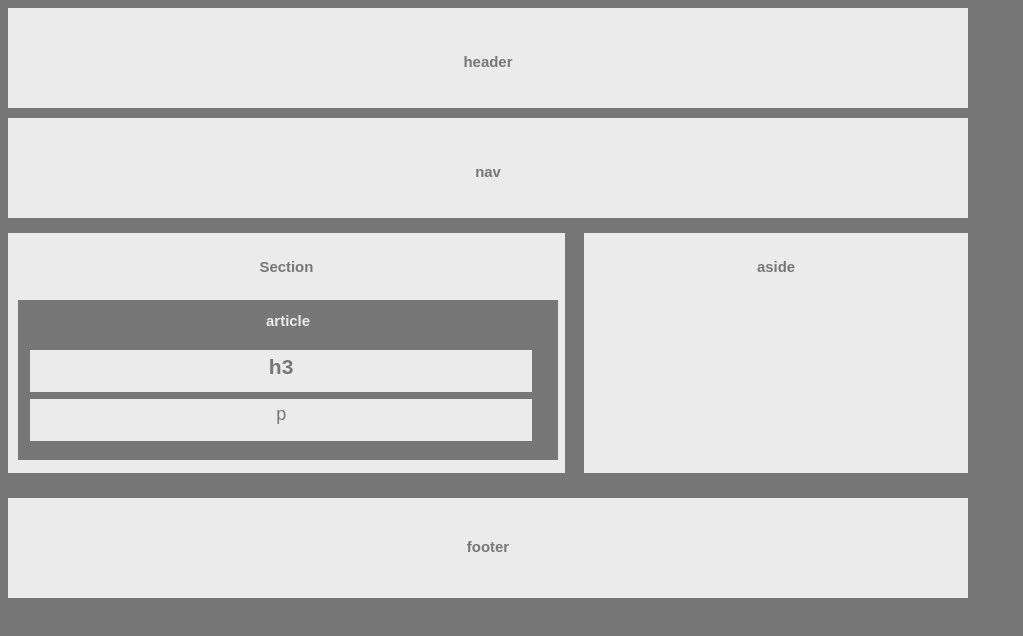
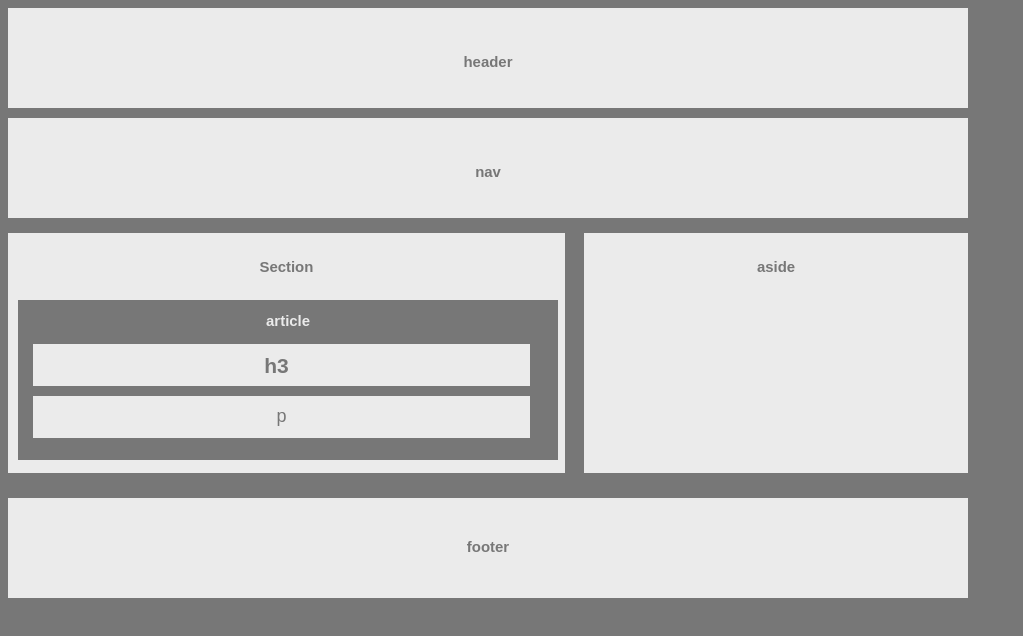
Before and after one commit to zmanphx/HW-Wireframe, a plain HTML site: page index.html in a window 1280 px wide. Shown: the whole page, without its empty margins (0-1023 px from the left). Drawn offline with Linux system fonts and the light colour scheme.

Commit message:
Second Commit made css corrections

```diff
--- a/index.html
+++ b/index.html
@@ -3,7 +3,6 @@
 <head>
     <meta charset="UTF-8">
     <meta name="viewport" content="width=device-width, initial-scale=1.0">
-    <meta http-equiv="X-UA-Compatible" content="ie=edge">
     <link rel="stylesheet" type="text/css" href="style.css">
 
     <title>HW Week 1</title>
@@ -22,7 +21,7 @@
     <article>
             <h5>article</h5>
             <div class="h3div">
-                    <H3> h3</H3>
+                    <h3> h3</h3>
 
             </div>
 
--- a/style.css
+++ b/style.css
@@ -72,30 +72,36 @@ article{
        article h5{ color: #ebebeb;
                    margin: 0 auto;
                     padding-top: 12px;
-                    padding-bottom:0px;
+                    padding-bottom:10px;
                 }
 
   .h3div{   background: #ebebeb;
-            /*z-index: 10;*/
-               height: 42px;
-               width:93%;
-               margin-left: 12px;
-            /* margin-bottom: 5px; */
-             /*  margin-top: 5px; */
+             margin-top:5px;
+             margin-left: 15px;
+             width: 92%;
+
         }
 
 
     .h3div h3{
-                padding-top: 5px;
-             }
+                padding-top: 10px;
+                margin:0;
+                height: 42px;
+                margin-left: 15px;
+                margin-bottom: 5px;
+                margin-top:0;
+                width: 92%;
+
+            }
 
 
 p{  background: #ebebeb;
     height:42px;
-    width:93%;
-    margin-top: 7px;
-    margin-left: 12px;
-    padding-top: 5px;
+    width:92%;
+    /*margin-top: 7px; */
+    margin-left: 15px;
+    padding-top: 10px;
+    margin-top: 10px;
 }
 
  footer{
```
